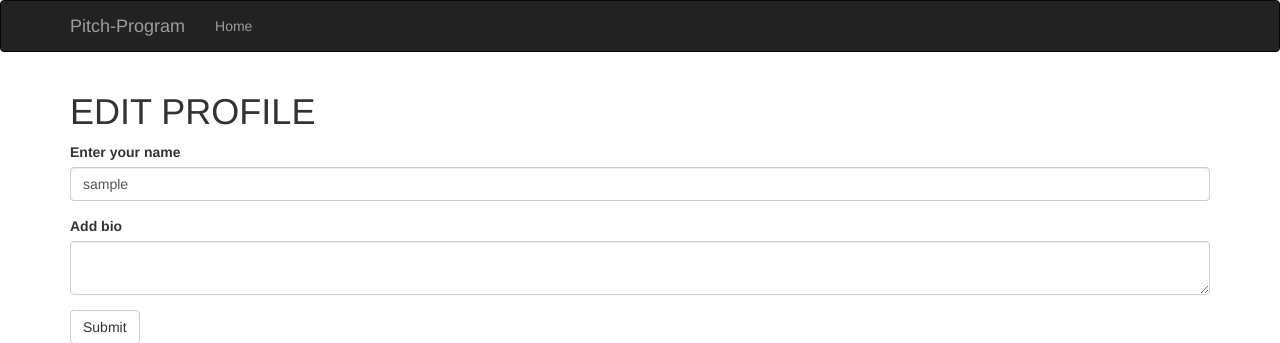
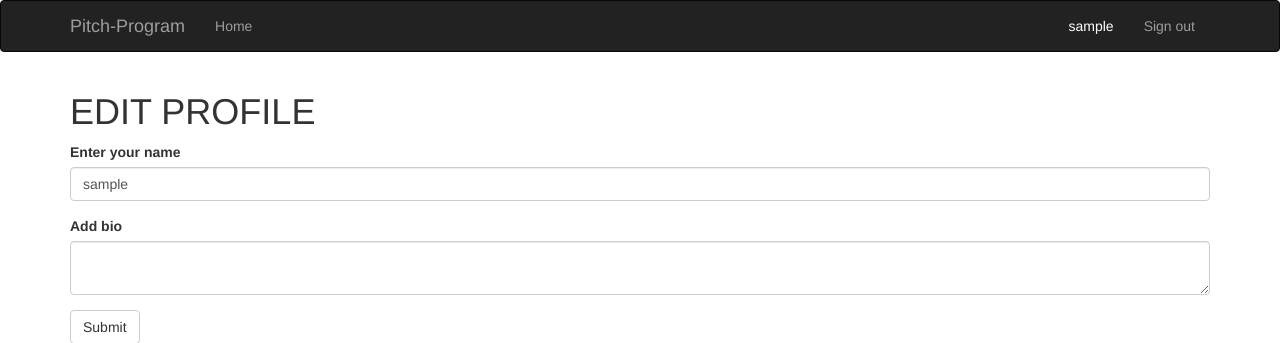
Before and after one commit to kojwangbora/pitch-program, a Flask app: page /edit-profile in a window 1280 px wide. Shown: the top 343 px of the page. Run offline with Flask 2, Linux system fonts and the light colour scheme; the visitor is signed in with stand-in values (Sample User, id 1); data comes from the database, SQL or seed files in the repository; some libraries are stand-ins or nearby versions; some web fonts are replaced.

Commit message:
solve error in index &layout.html file

```diff
--- a/app/templates/layout.html
+++ b/app/templates/layout.html
@@ -42,6 +42,15 @@ data-toggle="collapse" data-target=".navbar-collapse">
 <div class="navbar-collapse collapse">
 <ul class="nav navbar-nav">
 <li><a href="/">Home</a></li>
+
+</ul>
+<ul class="nav navbar-nav navbar-right">
+  {% if current_user.is_authenticated %}
+  <li style="color:white;padding:15px;">{{current_user.username}}</li>
+  <li><a href="{{url_for('auth.logout')}}">Sign out</a></li>
+  {% else %}
+  <li><a href="{{url_for('auth.login')}}">Login</a></li>
+  {%endif%}
 </ul>
 </div>
 </div>
```
Also changed, not shown: app/templates/fourOwfour.html (added).
